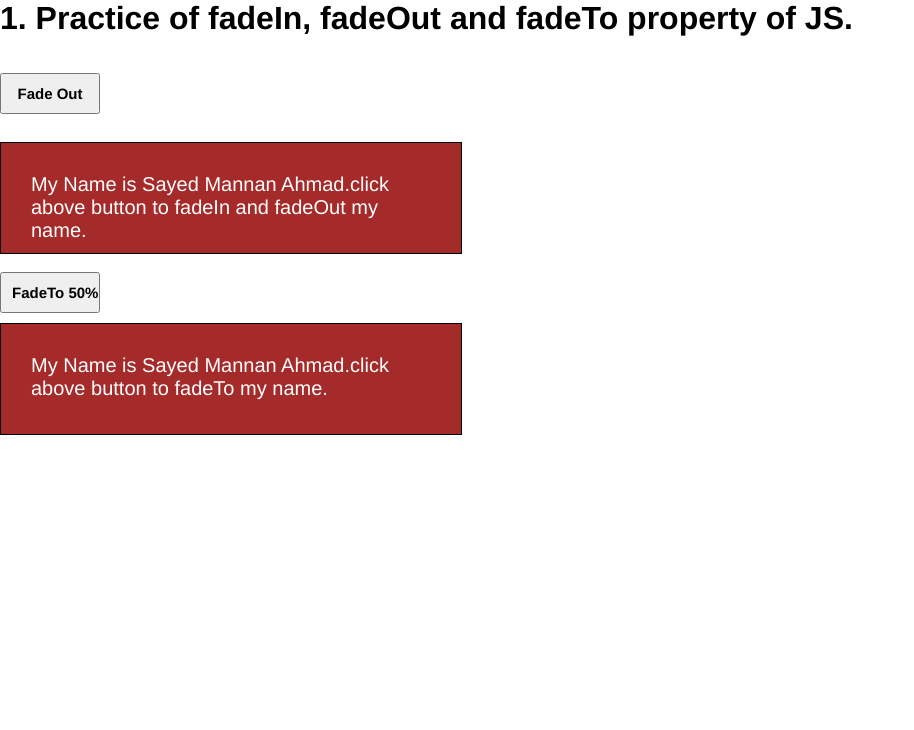
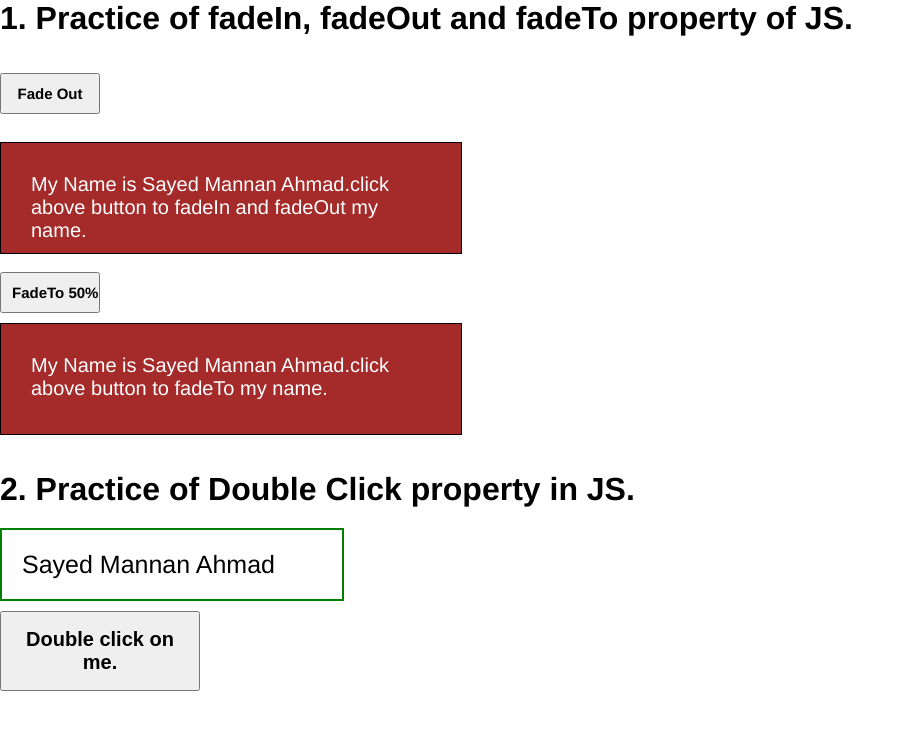
Before and after one commit to MannanAhmad/Webdevlopment-practice-for-ridp, a plain HTML site: page JavaScript Practice/JSpractice.html in a window 1280 px wide. Shown: the whole page, without its empty margins (0-914 px from the left). Drawn offline with nearby package versions, Linux system fonts and the light colour scheme.

Commit message:
Practice of Double Click property of JS.

```diff
--- a/JavaScript Practice/JSpractice.html
+++ b/JavaScript Practice/JSpractice.html
@@ -24,12 +24,28 @@
             font-size: 20px;
         }
 
-        input[type="button"] {
+        input[type="button"]{
             padding: 10px;
             width: 100px;
             margin-bottom: 10px;
             font-size: 15px;
             font-weight: bold;
+        }
+        p {
+            display: block;
+            padding: 20px;
+            color: gree;
+            width: 300px;
+            border: 2px solid green;
+            font-size: 25px;
+            margin-top: 20px;
+        }
+        button{
+            width: 200px;
+            padding: 15px;
+            margin-top: 10px;
+            font-size: 20px;
+            font-weight :bold;
         }
     </style>
 </head>
@@ -45,7 +61,10 @@
 
     <input type="button" value="FadeTo 50%" onclick="fadeToToggle('fadeTo', this)" />
     <div id="fadeTo">My Name is Sayed Mannan Ahmad.click above button to fadeTo my name.</div>
-
+<br><br>
+    <h1>2. Practice of Double Click property in JS.</h1>
+    <p>Sayed Mannan Ahmad</p>
+    <button> Double click on me. </button>
 </body>
 <script>
     // javascript function for fade effect toggling
@@ -70,6 +89,12 @@
             button.value = 'FadeTo 50%';
         }
     }
+    $(document).ready(function() {
+            $("button").dblclick(function() {
+                $("p").fadeOut();
+            });
+        });
+
 </script>
 
 </html>
```
